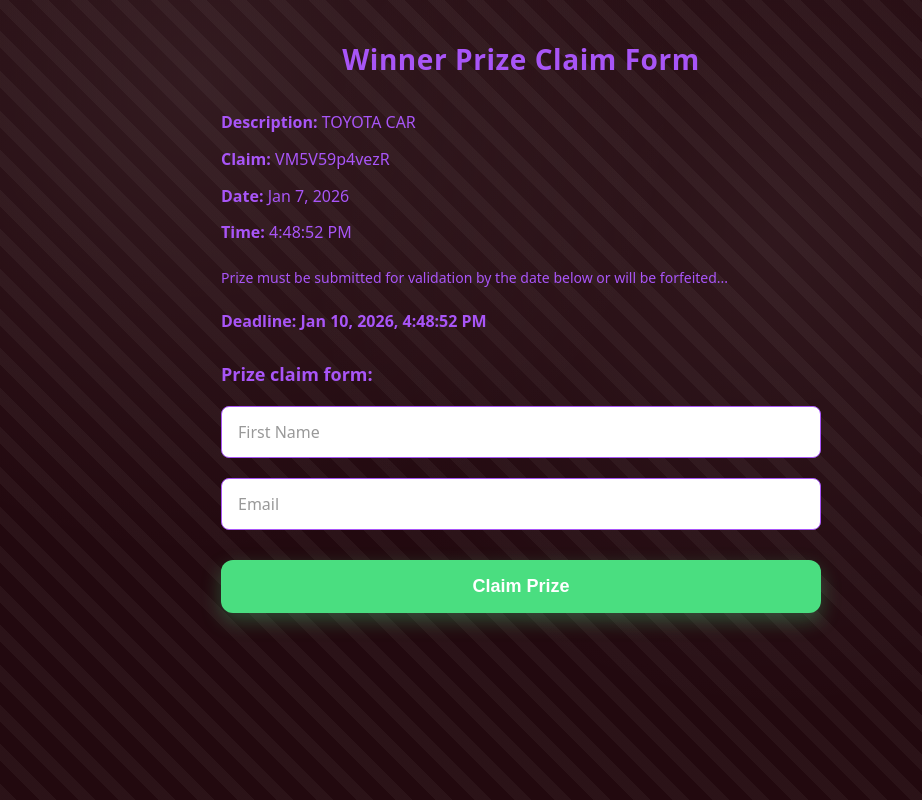
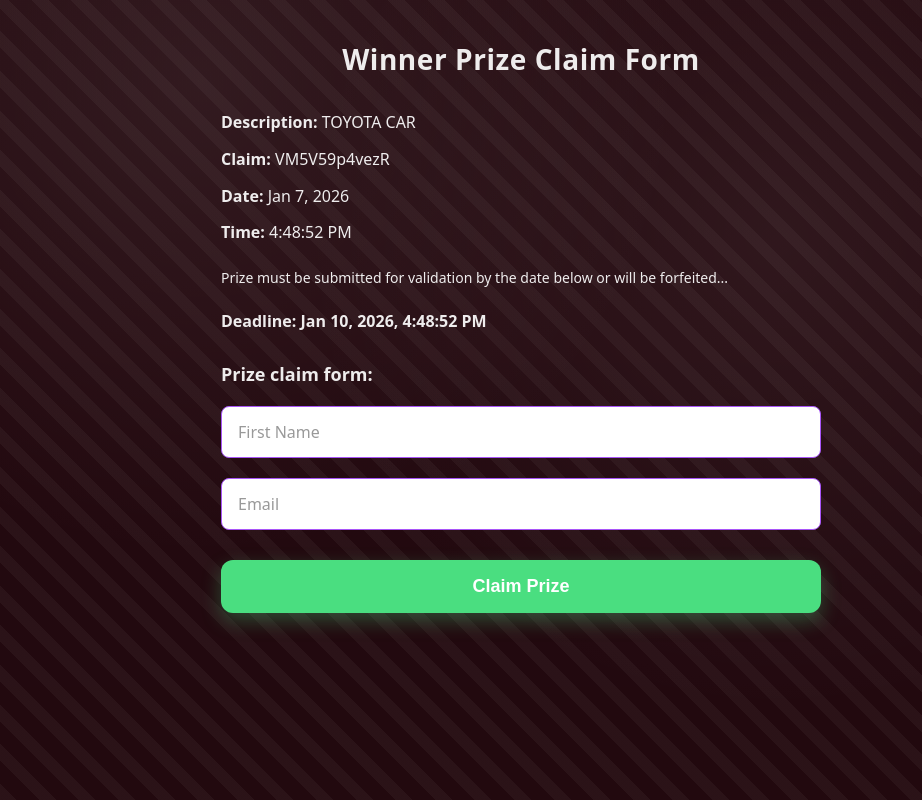
Before and after one commit to meite-root/gebnut-solutions, a Flask app: page /client/claim in a window 1280 px wide. Shown: the whole page, without its empty margins (119-1041 px from the left). Run offline with Flask 3, Linux system fonts and the light colour scheme.

Commit message:
scratch v3.3.1

```diff
--- a/templates/claim.html
+++ b/templates/claim.html
@@ -46,7 +46,7 @@
     }
 
     .title{
-      color: var(--purple);
+      color: var(--text);
       font-size: 28px;
       font-weight: 700;
       margin: 0 0 30px;
@@ -54,7 +54,7 @@
     }
 
     .prize-info{
-      color: var(--purple);
+      color: var(--text);
       font-size: 16px;
       line-height: 1.8;
       margin: 0 0 20px;
@@ -66,7 +66,7 @@
     }
 
     .validation-notice{
-      color: var(--purple);
+      color: var(--text);
       font-size: 14px;
       line-height: 1.6;
       margin: 20px 0;
@@ -74,7 +74,7 @@
     }
 
     .deadline{
-      color: var(--purple);
+      color: var(--text);
       font-size: 16px;
       font-weight: 600;
       margin: 10px 0 30px;
@@ -87,7 +87,7 @@
     }
 
     .form-title{
-      color: var(--purple);
+      color: var(--text);
       font-size: 18px;
       font-weight: 600;
       margin: 0 0 20px;
```
